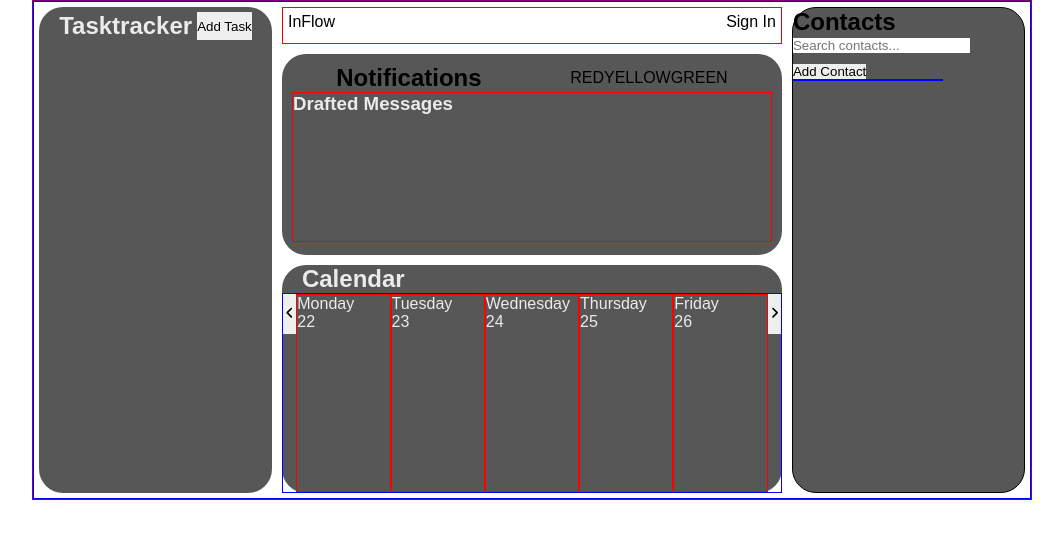
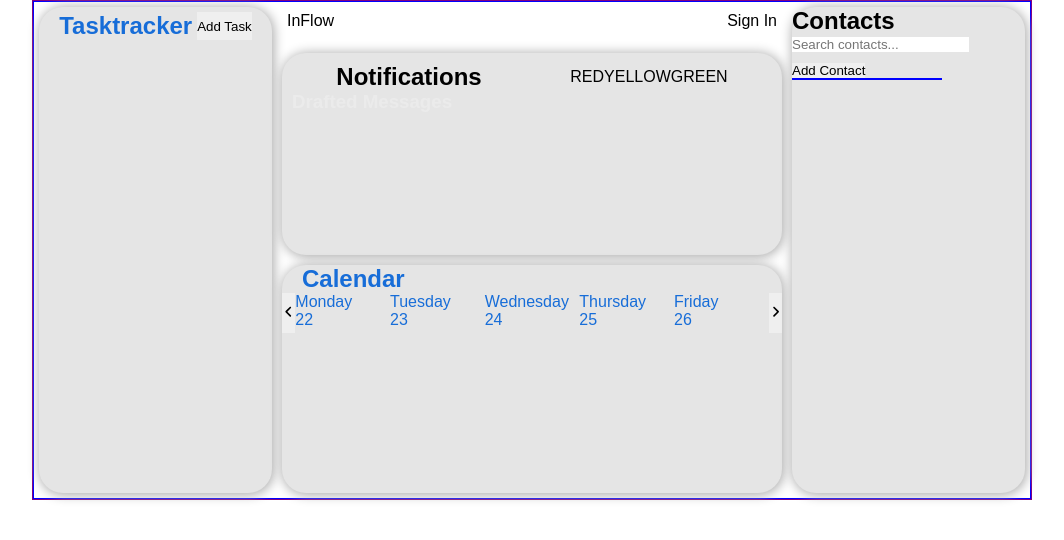
Before and after one commit to EdGitDonald/MajorProjet, a React (Vite) app: page / in a window 1280 px wide. Shown: the top 540 px of the page, without its empty margins (108-1172 px from the left). Built offline with nearby package versions, Linux system fonts and the light colour scheme.

Commit message:
Display edits

```diff
--- a/src/Components/Calendar/Calendar.css
+++ b/src/Components/Calendar/Calendar.css
@@ -1,10 +1,12 @@
 
 .Calendar{
-    background-color: #575757;
+    background-color: #e5e5e5;
+    box-shadow: 1px 1px 12px 1px #ababab;
     border-radius: 24px;
     Width: 500px;
     margin: 5px;
-    color: #ebebeb;
+    color: #176dd8;
+
 }
 
 .Calendar h2{
@@ -13,12 +15,10 @@
 
 .Week-container{
     display: flex;
-    border: solid 1px blue;
     height: 200px;
 }
 
 .Day{
-    border: solid red 1px;
     height: 100%;
     width: 100%;
 }
--- a/src/Components/Contacts/Contacts.css
+++ b/src/Components/Contacts/Contacts.css
@@ -1,9 +1,9 @@
 
 .Contacts {
-    background-color: #575757;
+    background-color: #e5e5e5;
+    box-shadow: 1px 1px 12px 1px #ababab;
     border-radius: 24px;
     margin: 5px;
-    border: 1px solid black;
     width: 250px;
   }
 
--- a/src/Components/Header/Header.css
+++ b/src/Components/Header/Header.css
@@ -5,7 +5,6 @@
 }
 .Header{
     grid-area: header;
-    border: 1px solid red;
     height: 50px;
     display: flex;
     justify-content: space-between;
--- a/src/Components/Notifications/Notifications.css
+++ b/src/Components/Notifications/Notifications.css
@@ -1,5 +1,6 @@
 .Notifications{
-    background-color: #575757;
+    background-color: #e5e5e5;
+    box-shadow: 1px 1px 12px 1px #ababab;
     border-radius: 24px;
     height: 300px;
     margin: 5px;
@@ -18,7 +19,6 @@
 }
 
 .Drafted-messages{
-    border: solid 1px red;
     height: 100px;
     color: #ebebeb;
 }
@@ -29,7 +29,6 @@
   }
 
   .Drafted-messages {
-    border: solid 1px red;
     height: 150px;
     overflow-y: auto; /* Enable vertical scroll if messages exceed container height */
   }
--- a/src/Components/Tasktracker/Tasktracker.css
+++ b/src/Components/Tasktracker/Tasktracker.css
@@ -2,7 +2,8 @@
 
 
 .tasktracker{
-    background-color: #575757;
+    background-color: #e5e5e5;
+    box-shadow: 1px 1px 12px 1px #ababab;
     border-radius: 24px;
     width: 250px;
     margin: 5px;
@@ -15,7 +16,7 @@
 }
 
 .tasktracker-container h2{
-    color: #ebebeb;
+    color: #176dd8;
     margin-right: 5px;
 }
 
```
